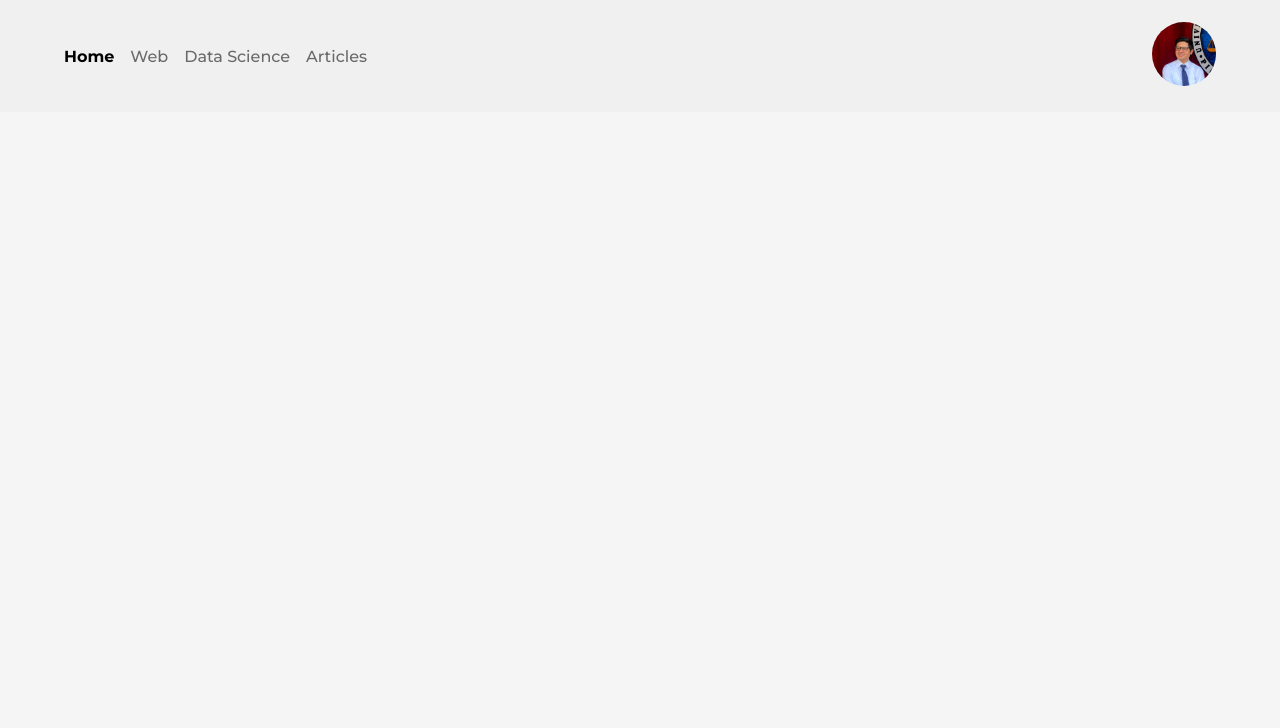
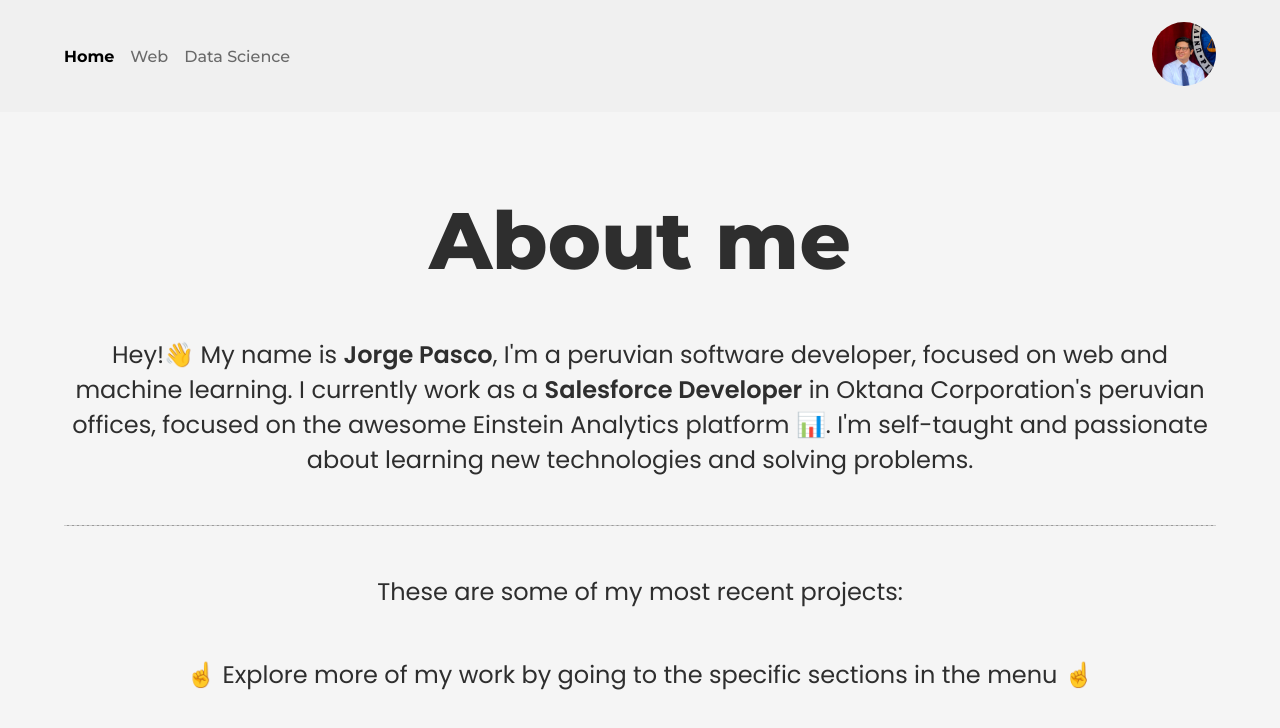
Before and after one commit to JorgePasco1/web-portfolio, a React (Create React App) app: page / in a window 1280 px wide. Shown: the top 728 px of the page. Built offline with nearby package versions, Linux system fonts and the light colour scheme.

Commit message:
basic struture with react-router

```diff
--- a/package.json
+++ b/package.json
@@ -5,6 +5,7 @@
   "dependencies": {
     "react": "^16.13.1",
     "react-dom": "^16.13.1",
+    "react-router-dom": "^5.2.0",
     "react-scripts": "3.4.1"
   },
   "scripts": {
--- a/src/App.js
+++ b/src/App.js
@@ -1,10 +1,17 @@
-import React from 'react';
-import Header from './components/Header'
+import React from "react";
+import { Route, Switch } from "react-router-dom";
+import Header from "./components/Header";
+import Home from "./pages/Home"
 
 function App() {
   return (
     <div className="App">
-      <Header/>
+      <Header />
+      <Switch>
+        <Route to="/">
+          <Home/>
+        </Route>
+      </Switch>
     </div>
   );
 }
--- a/src/components/Header.js
+++ b/src/components/Header.js
@@ -1,29 +1,48 @@
 import React from "react";
-import Photo from "../assets/profile.png"
+import Photo from "../assets/profile.png";
+import { Link, useLocation } from "react-router-dom";
+import "../styles/Header.css"
 
 export default function Header() {
+  const HOME_PATH = "/";
+  const WEB_DEVELOPMENT_PATH = "/web-development";
+  const DATA_SCIENCE_PATH = "/data-science";
+
+  const location = useLocation();
+  const pathName = location.pathname;
+
   return (
-    <nav class="navbar">
+    <nav className="navbar">
       {/* TODO: Add a toggle button for mobile */}
-      <div class="nav-items-container">
-        <ul class="nav-item-list">
-          <a class="nav-item active" href="#">
+      <div className="nav-items-container">
+        <ul className="nav-item-list">
+          <Link
+            className={`nav-item ${pathName === HOME_PATH ? "active" : null}`}
+            to={HOME_PATH}
+          >
             Home
-          </a>
-          <a class="nav-item" href="#">
+          </Link>
+          <Link
+            className={`nav-item ${
+              pathName === WEB_DEVELOPMENT_PATH ? "active" : null
+            }`}
+            to={WEB_DEVELOPMENT_PATH}
+          >
             Web
-          </a>
-          <a class="nav-item" href="#">
+          </Link>
+          <Link
+            className={`nav-item ${
+              pathName === DATA_SCIENCE_PATH ? "active" : null
+            }`}
+            to={DATA_SCIENCE_PATH}
+          >
             Data Science
-          </a>
-          <a class="nav-item" href="#">
-            Articles
-          </a>
+          </Link>
         </ul>
       </div>
 
-      <div class="nav-photo-container">
-        <img src={Photo} />
+      <div className="nav-photo-container">
+        <img alt="profile" src={Photo} />
       </div>
     </nav>
   );
--- /dev/null
+++ b/src/pages/Home.js
@@ -0,0 +1,41 @@
+import React from "react";
+import "../styles/Home.css"
+
+export default function Home() {
+  return (
+    <main>
+      <section className="about-section">
+        <h1>About me</h1>
+        <p>
+          Hey!
+          <span role="img" aria-label="hi-emoji">
+            👋
+          </span>{" "}
+          My name is <span className="bold">Jorge Pasco</span>, I'm a peruvian
+          software developer, focused on web and machine learning. I currently work
+          as a <span className="bold">Salesforce Developer</span> in Oktana
+          Corporation's peruvian offices, focused on the awesome Einstein
+          Analytics platform{" "}
+          <span role="img" aria-label="chart-emoji">
+            📊
+          </span>
+          . I'm self-taught and passionate about learning new technologies and
+          solving problems.
+        </p>
+      </section>
+      <hr />
+      <section name="project-section">
+        <p>These are some of my most recent projects:</p>
+        <p>
+          <span role="img" aria-label="up-emoji">
+            ☝️
+          </span>{" "}
+          Explore more of my work by going to the specific sections in the menu{" "}
+          <span role="img" aria-label="up-emoji">
+            ☝️
+          </span>
+        </p>
+      </section>
+    </main>
+  );
+}
--- a/src/index.css
+++ b/src/styles/Header.css
@@ -1,12 +1,3 @@
-* {
-  margin: 0;
-  padding:0
-}
-
-body {
-  background-color: whitesmoke;
-}
-
 .navbar {
   font-family: "Montserrat", sans-serif;
   font-weight: 500;
@@ -25,6 +16,10 @@ body {
   text-decoration: none;
 }
 
+.nav-item:hover{
+  color: rgb(70, 70, 70);
+}
+
 .active {
   color: black;
   font-weight: 700;
--- /dev/null
+++ b/src/styles/Home.css
@@ -0,0 +1,34 @@
+main {
+  margin-top: 5rem;
+  text-align: center;
+  padding-left: 4rem;
+  padding-right: 4rem;
+  margin-bottom: 5rem;
+  color: rgb(46, 46, 46);
+}
+
+main > section > h1 {
+  font-family: "Montserrat", sans-serif;
+  font-weight: 800;
+  font-size: 5rem;
+}
+
+main > section > p {
+  margin-top: 3rem;
+  font-family: "Poppins", sans-serif;
+  font-size: 1.5rem;
+}
+
+main > section > p > .bold {
+  font-weight: bold;
+}
+
+.about-section {
+  margin-bottom: 3rem;
+}
+
+hr {
+  border: 0;
+  border-bottom: 1px dashed #ccc;
+  background: #999;
+}
--- /dev/null
+++ b/src/styles/index.css
@@ -0,0 +1,8 @@
+* {
+  margin: 0;
+  padding:0
+}
+
+body {
+  background-color: whitesmoke;
+}
```
Also changed, not shown: src/index.js (+8 -7 lines), src/components/Card.js (added), 1 other file (tests, documents, lock files or other folders).
